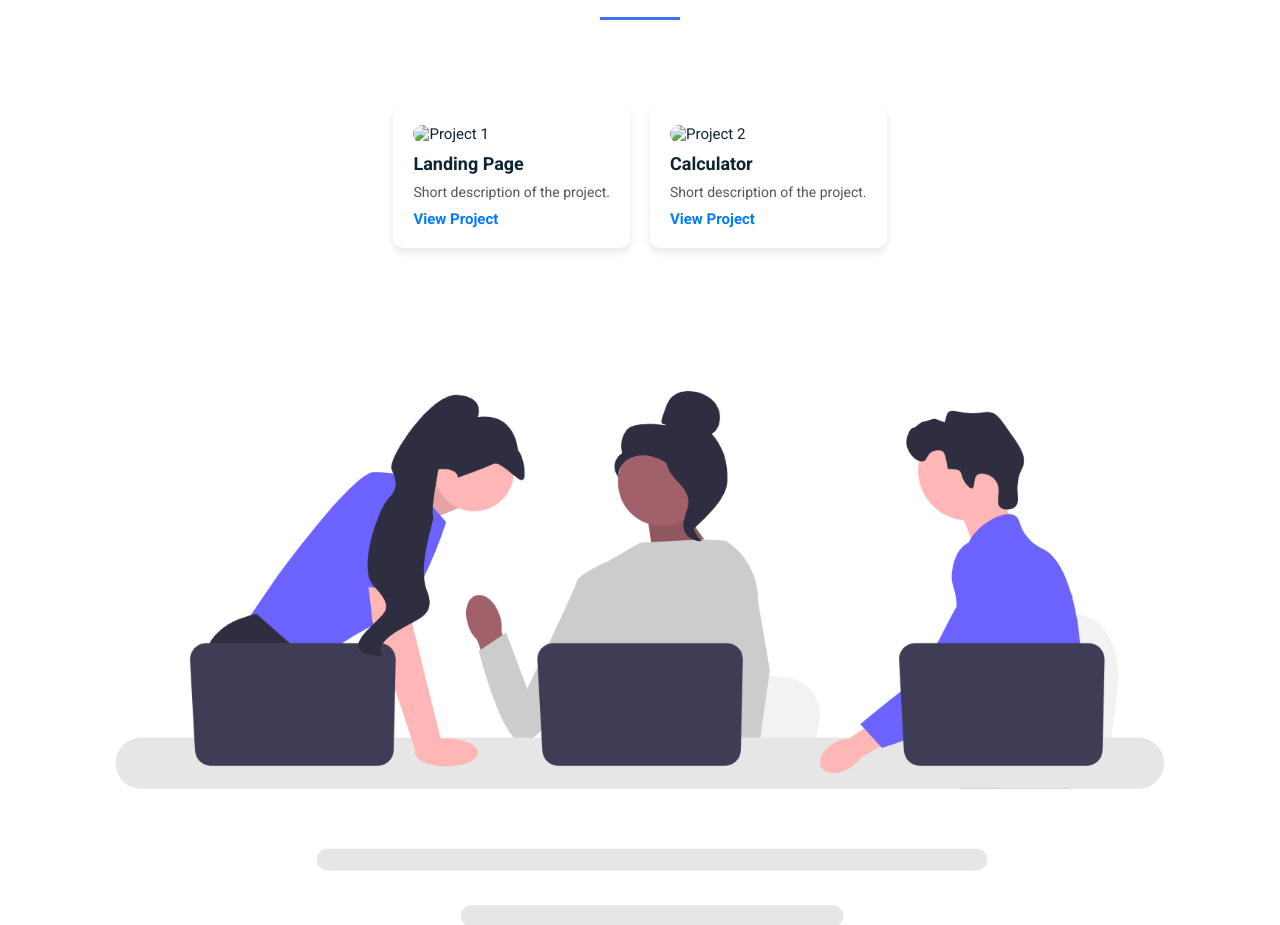
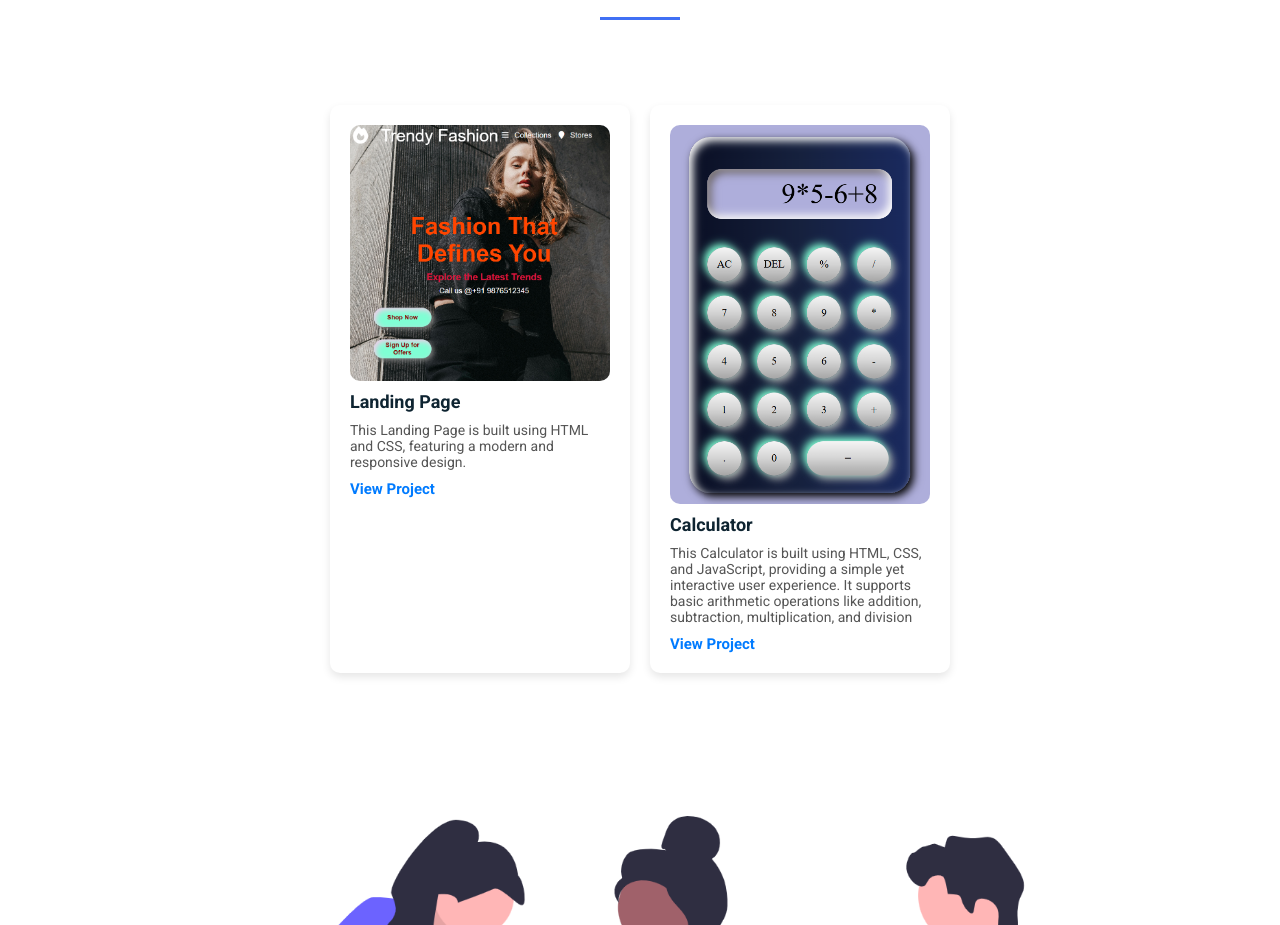
Before and after one commit to subashinim494/CodeSoft2, a plain HTML site: page index.html in a window 1280 px wide. Shown: the part 2323-3248 px from the top of the page. Drawn offline with nearby package versions, Linux system fonts and the light colour scheme.

Commit message:
index.html added

```diff
--- a/index.html
+++ b/index.html
@@ -154,16 +154,16 @@
             <h2 class="section_title" data-aos="fade-down">Projects</h2>
             <div class="projects_container bd_grid">
                 <div class="project-card">
-                    <img src="../Portfolio/SVGFiles/project1.png" alt="Project 1">
+                    <img src="./SVGFiles/project1.png" alt="Project 1">
                     <h3 class="project-title">Landing Page</h3>
-                    <p class="project-description">Short description of the project.</p>
-                    <a href="#" class="project-link">View Project</a>
+                    <p class="project-description">This Landing Page is built using HTML and CSS, featuring a modern and responsive design.</p>
+                    <a href="https://subashinim494.github.io/Codesoft/" class="project-link">View Project</a>
                 </div>
                 <div class="project-card">
-                    <img src="../Portfolio/SVGFiles/project2.png" alt="Project 2">
+                    <img src="./SVGFiles/project2.png" alt="Project 2">
                     <h3 class="project-title">Calculator</h3>
-                    <p class="project-description">Short description of the project.</p>
-                    <a href="#" class="project-link">View Project</a>
+                    <p class="project-description">This Calculator is built using HTML, CSS, and JavaScript, providing a simple yet interactive user experience. It supports basic arithmetic operations like addition, subtraction, multiplication, and division</p>
+                    <a href="https://subashinim494.github.io/CodeSoft1/" class="project-link">View Project</a>
                 </div>
 
                 <!-- <div class="project-card">
```
